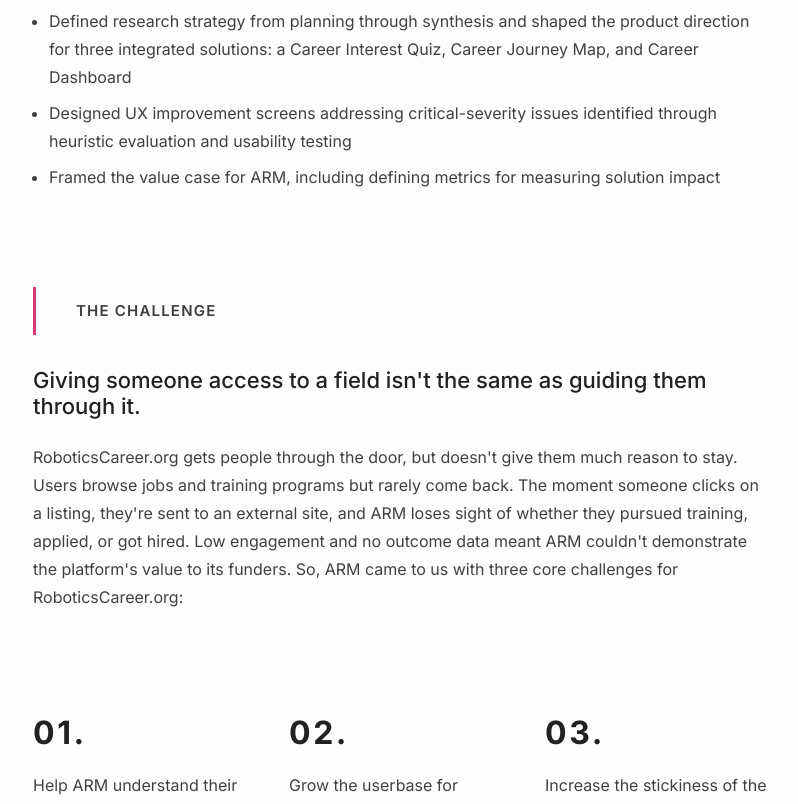
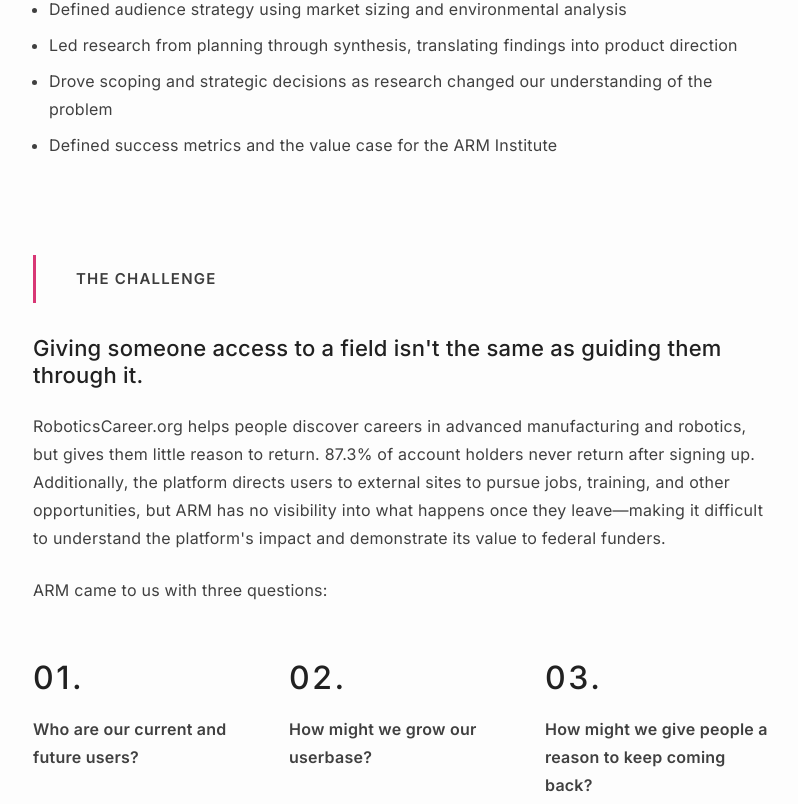
Before and after one commit to rachaelshivam/portfolio, a Next.js app: page /work/roboticscareer in a window 1280 px wide. Shown: the part 1309-2113 px from the top of the page, without its empty margins (239-1037 px from the left). Built offline with nearby package versions, Linux system fonts and the light colour scheme.

Commit message:
changed roboticscareer case study text

```diff
--- a/app/globals.css
+++ b/app/globals.css
@@ -81,6 +81,7 @@ body {
   font-family: var(--font-body);
   font-size: var(--text-base);
   line-height: var(--leading-normal);
+  letter-spacing: 0.015em;
 }
 
 h1,
--- a/components/CaseStudySections.tsx
+++ b/components/CaseStudySections.tsx
@@ -431,16 +431,16 @@ function CaseStudySectionBlock({ section, showCategory, previousSectionIsHeading
     case "three-column":
       return (
         <FadeUp>
-          <section className="case-study-section">
-            <div className="grid gap-[var(--space-6)] md:grid-cols-3">
+          <section className="case-study-section -my-[calc(var(--space-9)-1.5rem)] py-0">
+            <div className="my-[1.5rem] grid gap-[var(--space-6)] md:grid-cols-3">
               {section.columns.map((column, index) => (
                 <div key={index}>
                   {column.heading && (
-                    <p className="text-[2rem] font-bold uppercase tracking-[0.08em] text-[#212121]">
+                    <p className="text-[2rem] font-[500] uppercase tracking-[0.08em] text-[#212121]">
                       {column.heading}
                     </p>
                   )}
-                  <p className="mt-[var(--space-3)] text-[1rem] leading-[var(--leading-relaxed)] font-normal text-[#404040]">
+                  <p className="mt-[var(--space-3)] text-[1rem] leading-[var(--leading-relaxed)] font-[600] text-[#404040]">
                     {column.body}
                   </p>
                 </div>
--- a/data/caseStudies.tsx
+++ b/data/caseStudies.tsx
@@ -117,7 +117,7 @@ export const caseStudies: CaseStudy[] = [
     slug: "roboticscareer",
     title: "RoboticsCareer.org",
     subtitle: "Turning a one-visit platform into a measurable career journey",
-    intro: "RoboticsCareer.org is the ARM Institute's federally funded national platform for connecting people to careers in advanced manufacturing and robotics. The platform serves a broad audience, but low engagement and no outcome data means the ARM Institute can't prove its impact. As Product Manager for a multidisciplinary team of five, I led research and strategy to identify the highest-impact design opportunities. We delivered an ecosystem of three integrated solutions: a career interest quiz, career journey map, and career dashboard.",
+    intro: "RoboticsCareer.org is the ARM Institute's national platform for connecting people to careers in advanced manufacturing and robotics. The platform has engagement and visibility challenges: 87.3% of account holders never return after signing up, and ARM lacks visibility into user outcomes, making it difficult to demonstrate impact to federal funders. As Product Manager for a multidisciplinary team of five, I led research and strategy that shaped a solution ecosystem designed to give users more reasons to return and ARM a way to measure their career journeys.",
     summary: "Led product strategy and research for a federally funded robotics career platform to increase engagement and close a critical outcome data gap. 100% of perception measures outperformed the existing tool, with return intent exceeding 2.5x in design validation.",
     tags: ["Product Management", "UX Research", "Product Strategy"],
     metadata: [
@@ -136,11 +136,11 @@ export const caseStudies: CaseStudy[] = [
           {
             type: "bullets",
             items: [
-              "Led product strategy and cross-functional coordination across our team, ARM, and Fivestar (ARM's external software development partner)",
-              "Drove key scoping decisions including targeting Gen Z/Gen Alpha based on market sizing and a broader environmental analysis",
-              "Defined research strategy from planning through synthesis and shaped the product direction for three integrated solutions: a Career Interest Quiz, Career Journey Map, and Career Dashboard",
-              "Designed UX improvement screens addressing critical-severity issues identified through heuristic evaluation and usability testing",
-              "Framed the value case for ARM, including defining metrics for measuring solution impact"
+              "Led product strategy and cross-functional coordination across our team, the ARM Institute, and Fivestar, ARM's external software development partner",
+              "Defined audience strategy using market sizing and environmental analysis",
+              "Led research from planning through synthesis, translating findings into product direction",
+              "Drove scoping and strategic decisions as research changed our understanding of the problem",
+              "Defined success metrics and the value case for the ARM Institute"
             ]
           }
         ]
@@ -152,7 +152,11 @@ export const caseStudies: CaseStudy[] = [
         body: [
           {
             type: "paragraph",
-            content: "RoboticsCareer.org gets people through the door, but doesn't give them much reason to stay. Users browse jobs and training programs but rarely come back. The moment someone clicks on a listing, they're sent to an external site, and ARM loses sight of whether they pursued training, applied, or got hired. Low engagement and no outcome data meant ARM couldn't demonstrate the platform's value to its funders. So, ARM came to us with three core challenges for RoboticsCareer.org:"
+            content: "RoboticsCareer.org helps people discover careers in advanced manufacturing and robotics, but gives them little reason to return. 87.3% of account holders never return after signing up. Additionally, the platform directs users to external sites to pursue jobs, training, and other opportunities, but ARM has no visibility into what happens once they leave—making it difficult to understand the platform's impact and demonstrate its value to federal funders."
+          },
+          {
+            type: "paragraph",
+            content: "ARM came to us with three questions:"
           }
         ]
       },
@@ -161,26 +165,41 @@ export const caseStudies: CaseStudy[] = [
         columns: [
           {
             heading: "01.",
-            body: "Help ARM understand their current and future users"
+            body: "Who are our current and future users?"
           },
           {
             heading: "02.",
-            body: "Grow the userbase for RoboticsCareer.org"
+            body: "How might we grow our userbase?"
           },
           {
             heading: "03.",
-            body: "Increase the stickiness of the site"
+            body: "How might we give people a reason to keep coming back?"
+          }
+        ]
+      },
+            {
+        type: "text",
+        category: "The Challenge",
+        heading: "",
+        body: [
+          {
+            type: "paragraph",
+            content: "These questions gave us a starting point, but ARM encouraged us to follow the research wherever it led. Our challenge was to understand what users actually needed from RoboticsCareer.org and where the platform could have the greatest impact."
           }
         ]
       },
       {
         type: "text",
         category: "Research",
-        heading: "ARM gave us their user groups, and we made a strategic call on where to focus.",
+        heading: "We started with ARM's four user groups and used research to determine where to focus.",
         body: [
           {
             type: "paragraph",
-            content: "ARM identified four user segments for RoboticsCareer.org: Gen Z, Gen Alpha, career switchers, and veterans. I led user segmentation using TAM/SAM/SOM modeling and environmental analysis to identify which would drive the largest impact within the project timeline. This led us to Gen Z and Gen Alpha, an obtainable audience of ~750,000 compared to under 90,000 for the other two."
+            content: "ARM identified four user segments: Gen Z, Gen Alpha, career switchers, and veterans. I led user segmentation using TAM/SAM/SOM modeling and environmental analysis to identify where we could have the greatest impact within the project timeline."
+          },
+          {
+            type: "paragraph",
+            content: "This led us to focus on Gen Z and Gen Alpha, an obtainable audience of ~750,000 compared with fewer than 90,000 for the other two segments."
           }
         ]
       },
@@ -193,11 +212,15 @@ export const caseStudies: CaseStudy[] = [
       {
         type: "text",
         category: "Research",
-        heading: "I led a mixed-methods research strategy to understand the full ecosystem around a career journey.",
+        heading: "I led a mixed-methods research strategy to understand the ecosystem shaping career journeys.",
         body: [
           {
             type: "paragraph",
-            content: "Across seven methods and 190 participants, we spoke to high schoolers and college students directly, but also to the people who influence their decisions: parents, teachers, and robotics program leaders. We wanted to understand how these groups shape perceptions of the field and engage younger audiences, and to surface barriers and motivators across the full journey, not just at the point of platform interaction."
+            content: "Across seven methods and 190 participants, we spoke to high schoolers and college students directly, but also to the people who influence their decisions: parents, teachers, and robotics program leaders."
+          },
+          {
+            type: "paragraph",
+            content: "We wanted to understand how these groups shape perceptions of the field and engage younger audiences, and to surface barriers and motivators across the full journey, not just at the point of platform interaction."
           }
         ]
       },
@@ -216,13 +239,18 @@ export const caseStudies: CaseStudy[] = [
       {
         type: "text",
         category: "Research",
-        heading: "Our research produced five insights. Three pointed to systemic problems beyond our reach. Two shaped our design direction.",
-        body: []
+        heading: "Our research surfaced five insights that pointed to two different kinds of opportunity.",
+        body: [
+          {
+            type: "paragraph",
+            content: "Three revealed broader systemic barriers, including outdated perceptions of manufacturing and limited awareness of what careers in the field actually look like. Two pointed to opportunities RoboticsCareer.org could directly address:"
+          }
+        ]
       },
       {
         type: "two-column-text",
         left: {
-          body: "Insight 1: Career identity forms early.\nBy college, most students have already decided on their career path, and younger audiences are more open to new possibilities."
+          body: "Insight 1: Career identity forms early.\nBy college, most students have already decided on their career path, while younger audiences are more open to new possibilities."
         },
         right: {
           body: "Insight 2: People don't reject the field — they just don't know enough to see themselves in it.\nUsers were open to careers in robotics and manufacturing but struggled to connect the field to their own skills and interests."
@@ -235,35 +263,24 @@ export const caseStudies: CaseStudy[] = [
         body: [
           {
             type: "paragraph",
-            content: "This led us to narrow our primary audience from Gen Z and Gen Alpha broadly to high schoolers specifically. I drove this scoping decision based on the research: they were the group where interest was highest, openness was greatest, and where intervention could have the most impact before career plans solidified."
+            content: "These findings led us to narrow our primary audience from Gen Z and Gen Alpha broadly to high schoolers. They showed the strongest interest and openness while still being early in their career journeys."
           }
         ]
       },
       {
-        type: "image",
-        src: "/images/roboticscareer-audience-narrowing.jpg",
-        alt: "Audience narrowing from college students and high schoolers to high schoolers",
-        caption: "Narrowing our primary audience to high schoolers"
-      },
-      {
         type: "text",
-        category: "Research",
-        heading: "A client workshop with ARM confirmed our focus.",
+        category: "Client Alignment",
+        heading: "We brought the broader research back to ARM to align on where we could intervene.",
         body: [
           {
             type: "paragraph",
-            content: "Our research had surfaced systemic problems like outdated perceptions of manufacturing that were real but beyond the project's reach. We presented our recommendation to stay focused on the platform: making it work for the people who already land on it with intent, and turning what was a dead-end visit into a reason to keep coming back. ARM were enthusiastic about this direction."
+            content: "The three systemic insights raised a strategic question: Should we broaden our intervention to address these systemic barriers, or focus on what RoboticsCareer.org could directly influence?"
           },
           {
             type: "paragraph",
-            content: "That decision gave us our two guiding questions: How might we turn someone's interest into a real path? And how might we make that path trackable, so ARM can finally see it?"
+            content: "We brought this tension to ARM in a client workshop. Together, we made the decision to focus the project on RoboticsCareer.org: making the platform more useful for people who land on it and giving them reasons to return. The broader systemic barriers were important, but too large to meaningfully address within our project timeline. Focusing on the platform also gave ARM greater control over the intervention and its outcomes."
           }
         ]
-      },
-      {
-        type: "pullquote",
-        quote: "This is the most valuable research I've seen come out of one of these capstone projects.",
-        attribution: "Livia Rice, Senior Director of Communications, ARM Institute"
       },
       {
         type: "image",
@@ -272,10 +289,20 @@ export const caseStudies: CaseStudy[] = [
         caption: "Client workshop with ARM"
       },
       {
+        type: "pullquote",
+        quote: "This is the most valuable research I've seen come out of one of these capstone projects.",
+        attribution: "Livia Rice, Senior Director of Communications, ARM Institute"
+      },
+      {
         type: "text",
         category: "Solution",
-        heading: "We designed three integrated solutions, each addressing a different stage of the career discovery journey and feeding into the next.",
-        body: []
+        heading: "We designed three connected experiences to give users more reasons to return and give ARM a way to measure their career journeys.",
+        body: [
+          {
+            type: "paragraph",
+            content: "Rather than treating RoboticsCareer.org as a directory of jobs and training, we designed a system that supports users from discovering a possible career → understanding the path → taking action → tracking what happens next."
+          }
+        ]
       },
       {
         type: "text",
@@ -284,13 +311,13 @@ export const caseStudies: CaseStudy[] = [
         body: [
           {
             type: "paragraph",
-            content: "A scenario-based quiz that uses day-in-the-life questions to connect younger users' existing interests to robotics and manufacturing careers, surfacing multiple ranked roles with actionable next steps rather than a single verdict."
+            content: "A scenario-based quiz connects users' existing interests to robotics and manufacturing careers, surfacing multiple ranked roles and actionable next steps."
           },
           {
             type: "bullets",
             items: [
               "We chose a narrative format over a traditional questionnaire after testing both, as participants found it more engaging, personal, and trustworthy.",
-              "We deliberately kept the quiz on the longer side and refined length through multiple iterations, as testing showed users trusted results more when the quiz felt thorough.",
+              "We kept the quiz longer than we initially expected, refining its length through multiple iterations after testing showed that participants trusted the results more when the quiz felt thorough.",
               "The results are transparent about how each answer mapped to the match, something users explicitly asked for."
             ]
           }
@@ -352,23 +379,6 @@ export const caseStudies: CaseStudy[] = [
       },
       {
         type: "text",
-        category: "Solution",
-        heading: "04 UX Improvements",
-        body: [
-          {
-            type: "paragraph",
-            content: "Our heuristic evaluation and usability testing of the current site catalogued 82 distinct issues, five of them critical. We redesigned the surfaces with the most critical issues — the landing page, sign-up, and job search — each paired with the research rationale behind the change."
-          }
-        ]
-      },
-      {
-        type: "image",
-        src: "/images/roboticscareer-ux.jpg",
-        alt: "Redesigned screens",
-        caption: "Redesigned landing page, sign-up, and job search"
-      },
-      {
-        type: "text",
         category: "Impact",
         heading: "Our solutions outperformed the existing platform across every measure we tested.",
         body: []
@@ -378,12 +388,12 @@ export const caseStudies: CaseStudy[] = [
         metrics: [
           {
             value: "6.67/7",
-            label: "Mechanism trust",
+            label: "Trust in results",
             comparison: "vs 3.00 existing quiz"
           },
           {
             value: "7/7",
-            label: "New career discovery",
+            label: "Career discovery",
             comparison: "vs 3.33 existing quiz"
           },
           {
@@ -394,7 +404,7 @@ export const caseStudies: CaseStudy[] = [
           {
             value: "100%",
             label: "Outcome visibility",
-            comparison: "vs 0% existing platform"
+            comparison: "No existing tracking mechanism"
           }
         ]
       },
@@ -405,11 +415,11 @@ export const caseStudies: CaseStudy[] = [
         body: [
           {
             type: "paragraph",
-            content: "Because our solutions weren't deployed during the project timeline, I designed testing protocols to demonstrate the quiz's value, measuring trust, return intent, and perceived career discovery against the existing tool. Outcome visibility required no comparison — ARM has no way to track outcomes before the journey map and dashboard."
+            content: "Because our solutions weren't deployed during the project timeline, I designed testing protocols to demonstrate the quiz's value, measuring trust, return intent, and career discovery against the existing tool. Outcome visibility required no comparison—ARM currently has no way to track outcomes after users leave the platform, which the Journey Map and Dashboard are designed to address."
           },
           {
             type: "paragraph",
-            content: "ARM and Fivestar were enthusiastic following our final presentation. We've handed over all deliverables, implementation guidelines, and documentation. The real test will come with deployment. Our design validation was strong, but live usage will show whether the patterns we saw in testing hold at scale."
+            content: "ARM and Fivestar were enthusiastic following our final presentation. We handed over all deliverables, implementation guidelines, and documentation. The real test will come with deployment: live usage will show whether the patterns we saw in testing hold at scale."
           }
         ]
       },
@@ -420,11 +430,11 @@ export const caseStudies: CaseStudy[] = [
         body: [
           {
             type: "paragraph",
-            content: "This was my first time working as a Product Manager on a team. The hardest adjustment was knowing when to make a call on scope or strategy, and when to step back and defer to my team's expertise."
+            content: "This was my first time working as a Product Manager on a team. The biggest adjustment was finding the right balance between making clear calls on scope and strategy and giving my team the autonomy to lead in their areas of expertise."
           },
           {
             type: "paragraph",
-            content: "Translating our research and design into something ARM could act on, in language that connected to their funding pressures and organizational goals, required a different kind of thinking than I'd practiced before. Part of that was defining the right metrics for measuring impact, because without deployed solutions, the case for our work had to be built on evidence we could generate ourselves."
+            content: "I also learned to think beyond the user when making product decisions. Our research and design had to address user needs while also making sense within ARM's organizational goals, funding pressures, and need to demonstrate impact."
           },
           {
             type: "paragraph",
```
Also changed, not shown: public/images/rachael.png (added).
